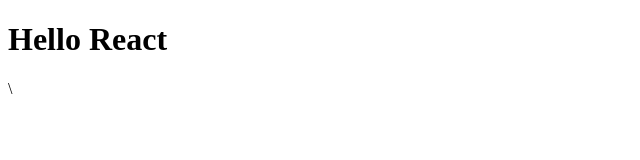
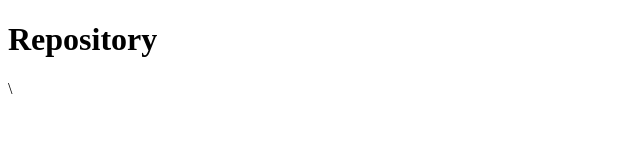
Before and after one commit to pablorodrigo/gostack_bootcamp11, a React (Create React App) app in the folder codes/first_react_project_typescript/: page /repository in a window 1280 px wide. Shown: the top 160 px of the page, without its empty margins (0-640 px from the left). Built offline with nearby package versions, Linux system fonts and the light colour scheme.

Commit message:
[ReactJS][Learning][FirstCompleteApp][frontend] - Configured routes system

```diff
--- a/codes/first_react_project_typescript/package.json
+++ b/codes/first_react_project_typescript/package.json
@@ -12,6 +12,7 @@
     "@types/react-dom": "^16.9.0",
     "react": "^16.13.1",
     "react-dom": "^16.13.1",
+    "react-router-dom": "^5.1.2",
     "react-scripts": "3.4.1",
     "typescript": "~3.7.2"
   },
@@ -37,6 +38,7 @@
     ]
   },
   "devDependencies": {
+    "@types/react-router-dom": "^5.1.5",
     "@typescript-eslint/eslint-plugin": "^2.30.0",
     "@typescript-eslint/parser": "^2.30.0",
     "eslint": "^6.8.0",
--- a/codes/first_react_project_typescript/src/App.tsx
+++ b/codes/first_react_project_typescript/src/App.tsx
@@ -1,8 +1,11 @@
 import React from 'react';
+import { BrowserRouter } from 'react-router-dom';
+import Routes from './routes';
 
-function App() {
-  return (<h1>Hello React</h1>
-  );
-}
+const App: React.FC = () => (
+  <BrowserRouter>
+    <Routes />
+  </BrowserRouter>
+);
 
 export default App;
--- /dev/null
+++ b/codes/first_react_project_typescript/src/routes/index.tsx
@@ -0,0 +1,14 @@
+import React from 'react';
+import { Switch, Route } from 'react-router-dom';
+
+import Dashboard from './pages/Dashboard';
+import Repository from './pages/Repository';
+
+const Routes: React.FC = () => (
+  <Switch>
+    <Route path="/" exact component={Dashboard} />
+    <Route path="/repository" component={Repository} />
+  </Switch>
+);
+
+export default Routes;
--- /dev/null
+++ b/codes/first_react_project_typescript/src/routes/pages/Dashboard/index.tsx
@@ -0,0 +1,7 @@
+import React from 'react';
+
+const Dashboard: React.FC = () => {
+  return <h1>Dashboard</h1>;
+};
+
+export default Dashboard;
--- /dev/null
+++ b/codes/first_react_project_typescript/src/routes/pages/Repository/index.tsx
@@ -0,0 +1,7 @@
+import React from 'react';
+
+const Repository: React.FC = () => {
+  return <h1>Repository</h1>;
+};
+
+export default Repository;
```
Also changed, not shown: 1 other file (tests, documents, lock files or other folders).
